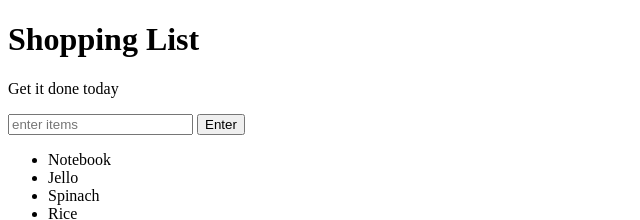
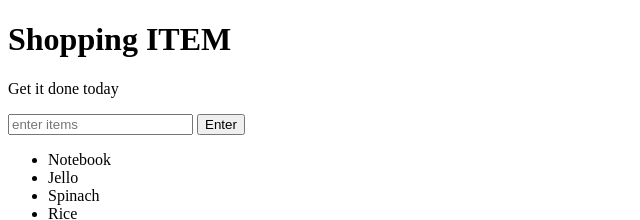
Before and after one commit to kn190/SHOPING1, a plain HTML site: page index.html in a window 1280 px wide. Shown: the top 220 px of the page, 0-640 px from the left. Drawn offline with Linux system fonts and the light colour scheme.

Commit message:
changing title

```diff
--- a/index.html
+++ b/index.html
@@ -5,7 +5,7 @@
 	<link rel="stylesheet" type="text/css" href="style.css">
 </head>
 <body>
-	<h1>Shopping List</h1>
+	<h1>Shopping ITEM</h1>
 	<p id="first">Get it done today</p>
 	<input id="userinput" type="text" placeholder="enter items">
 	<button id="enter">Enter</button>
```
